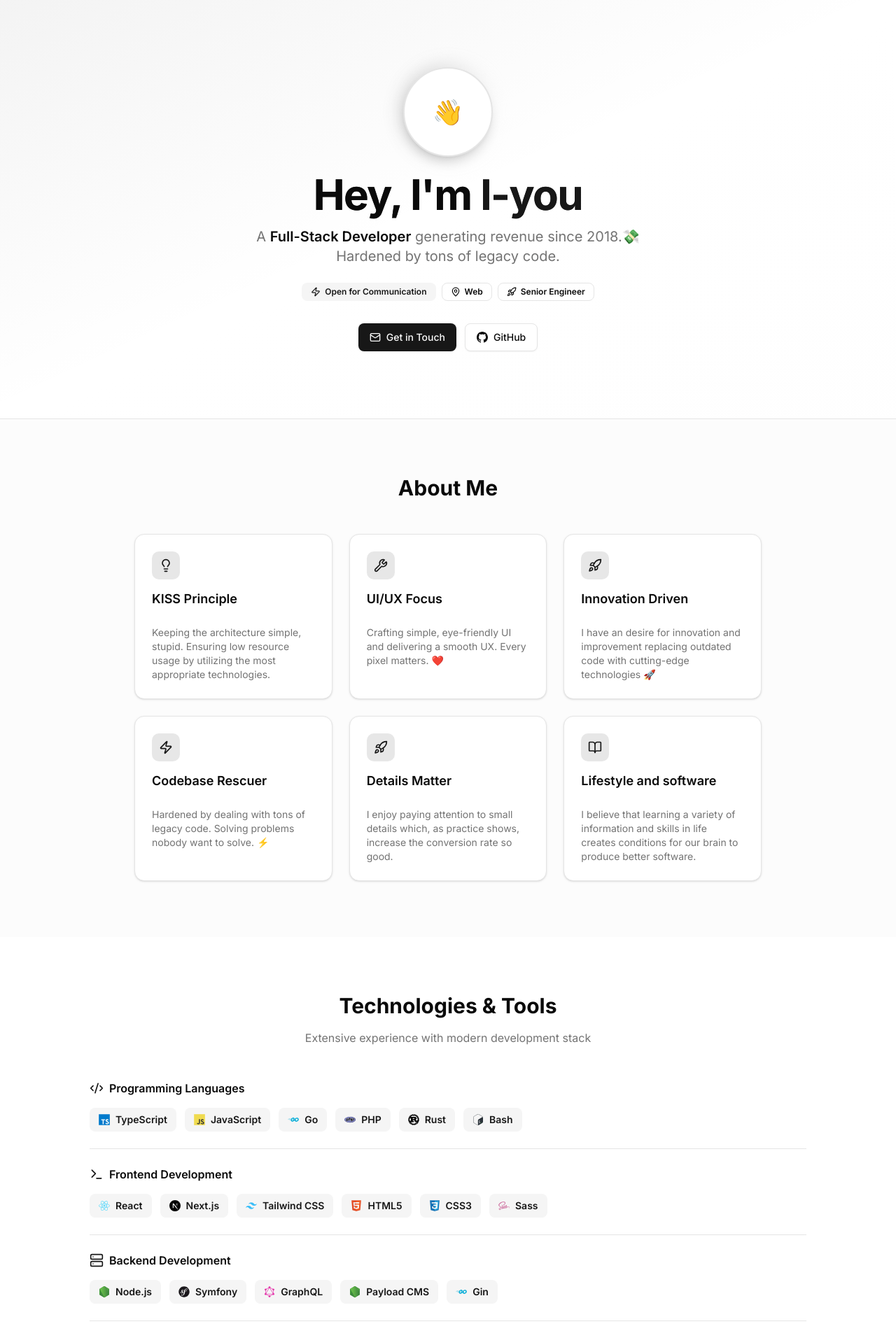
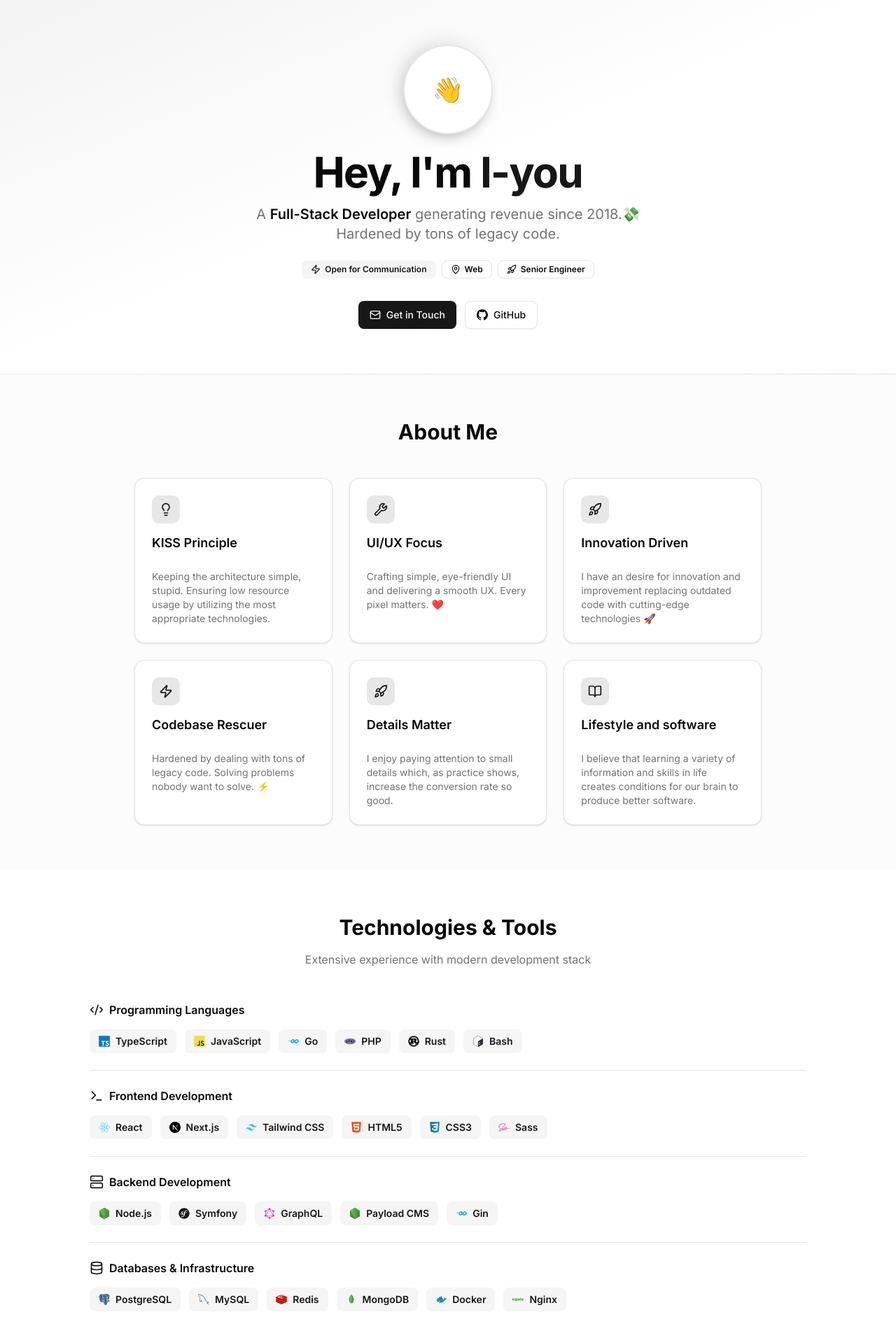
Before and after one commit to l-you/about-me, a Next.js app: page / in a window 1280 px wide. Shown: the top 1912 px of the page at 70% size. Built offline with nearby package versions, Linux system fonts and the light colour scheme.

Commit message:
Reduce padding between sections

```diff
--- a/app/about-me/AboutMeContent.tsx
+++ b/app/about-me/AboutMeContent.tsx
@@ -32,7 +32,7 @@ const AboutMeContent: FunctionComponent = () => {
 			{/* Hero Section */}
 			<section className="relative overflow-hidden">
 				<div className="absolute inset-0 bg-linear-to-br from-primary/5 via-transparent to-accent/5" />
-				<div className="container relative mx-auto px-4 py-16 md:py-24">
+				<div className="container relative mx-auto px-4 py-12 md:py-16">
 					<div className="mx-auto max-w-4xl text-center">
 						<div className="mb-6 flex justify-center">
 							<div className="relative">
@@ -104,7 +104,7 @@ const AboutMeContent: FunctionComponent = () => {
 			</section>
 
 			{/* About Section */}
-			<section className="border-t bg-muted/30 py-16 md:py-20">
+			<section className="border-t bg-muted/30 py-12 md:py-16">
 				<div className="container mx-auto px-4">
 					<div className="mx-auto max-w-4xl">
 						<h2 className="mb-12 text-center text-3xl font-bold">
@@ -150,7 +150,7 @@ const AboutMeContent: FunctionComponent = () => {
 			</section>
 
 			{/* Tech Stack Section */}
-			<section className="py-16 md:py-20">
+			<section className="py-12 md:py-16">
 				<div className="container mx-auto px-4">
 					<div className="mx-auto max-w-5xl">
 						<h2 className="mb-4 text-center text-3xl font-bold">
@@ -188,7 +188,7 @@ const AboutMeContent: FunctionComponent = () => {
 			</section>
 
 			{/* Featured Projects */}
-			<section className="border-t bg-muted/30 py-16 md:py-20">
+			<section className="border-t bg-muted/30 py-12 md:py-16">
 				<div className="container mx-auto px-4">
 					<div className="mx-auto max-w-5xl">
 						<h2 className="mb-4 text-center text-3xl font-bold">
--- a/app/about-me/components/ContactSection.tsx
+++ b/app/about-me/components/ContactSection.tsx
@@ -22,7 +22,7 @@ export const ContactSection: FunctionComponent = () => {
 	}
 
 	return (
-		<section id="contact" className="py-16 md:py-20">
+		<section id="contact" className="py-12 md:py-16">
 			<div className="container mx-auto px-4">
 				<div className="mx-auto max-w-3xl">
 					<Card className="overflow-hidden pt-0 pb-5">
```
